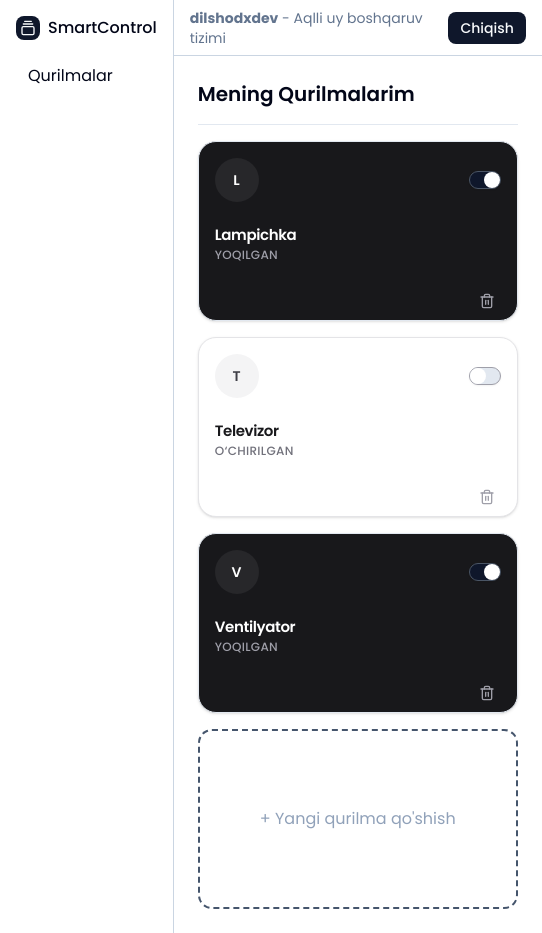
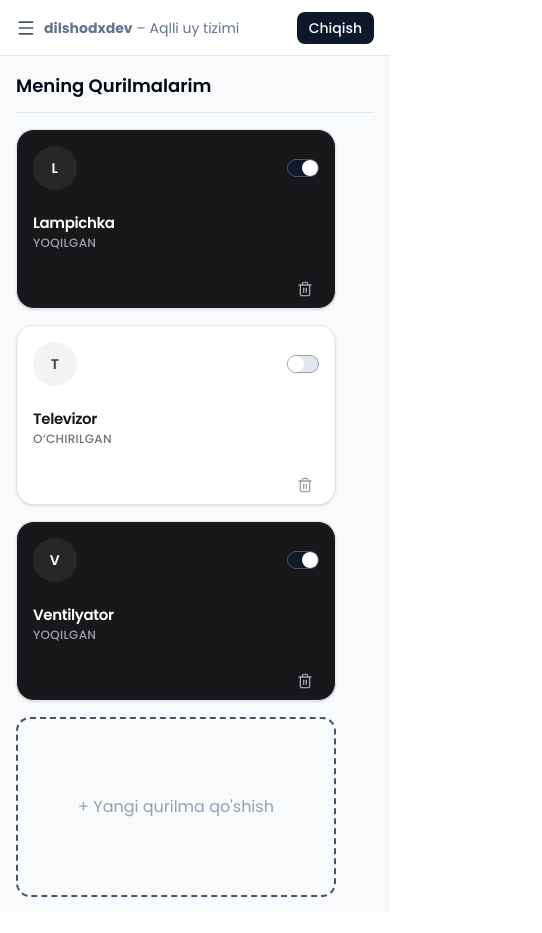
Before and after one commit to dilshodxdev/smartcontrol, a React (Vite) app: page / in a window 390 px wide. Both pictures are taken after a click on the button "Login". Shown: the whole page, 542 px wide, since content can reach past the window. Built offline with nearby package versions, Linux system fonts and the light colour scheme.

Commit message:
fix mobile version

```diff
--- a/src/components/layout/DashboardLayout.tsx
+++ b/src/components/layout/DashboardLayout.tsx
@@ -1,7 +1,8 @@
 import type { ReactNode } from "react";
+import { useState } from "react";
 import { Button } from "@/components/ui/button";
 import { useAuth } from "@/features/auth";
-import { GalleryVerticalEnd } from "lucide-react";
+import { GalleryVerticalEnd, Menu, X } from "lucide-react";
 
 type Props = {
   children: ReactNode;
@@ -9,51 +10,99 @@ type Props = {
 
 export function DashboardLayout({ children }: Props) {
   const { user, logout } = useAuth();
+  const [open, setOpen] = useState(false);
 
   return (
-    <div className="min-h-screen flex">
+    <div className="min-h-screen flex bg-slate-50">
+      {/* Mobile Overlay */}
+      {open && (
+        <div
+          className="fixed inset-0 z-40 bg-black/40 md:hidden"
+          onClick={() => setOpen(false)}
+        />
+      )}
+
       {/* Sidebar */}
-      <aside className="w-60 p-4 space-y-4 border-r border-slate-300">
-        <div className="flex justify-center gap-2 md:justify-start">
-          <div className="flex items-center gap-2 font-medium">
-            <div className="bg-primary text-primary-foreground flex size-6 items-center justify-center rounded-md">
+      <aside
+        className={`
+          fixed md:static
+          inset-y-0 left-0
+          z-50
+          w-60
+          bg-white
+          border-r border-slate-200
+          p-4
+          space-y-4
+          transform
+          transition-transform
+          duration-300
+          ease-in-out
+
+          ${open ? "translate-x-0" : "-translate-x-full md:translate-x-0"}
+        `}
+      >
+        {/* Logo */}
+        <div className="flex items-center justify-between md:justify-start">
+          <div className="flex items-center gap-2 font-semibold">
+            <div className="bg-primary text-primary-foreground flex size-7 items-center justify-center rounded-md">
               <GalleryVerticalEnd className="size-4" />
             </div>
             SmartControl
           </div>
+
+          {/* Close (mobile) */}
+          <button className="md:hidden" onClick={() => setOpen(false)}>
+            <X className="size-5 text-slate-600" />
+          </button>
         </div>
 
-        <nav className="space-y-2">
-          {/* <button className="block w-full text-left px-3 py-2 rounded hover:bg-slate-200">
-            Dashboard
-          </button> */}{" "}
-          {/* Kengaytirish uchun */}
-          <button className="block w-full text-left px-3 py-2 rounded hover:bg-slate-200">
+        {/* Nav */}
+        <nav className="space-y-2 pt-2">
+          <button
+            className="
+              block w-full text-left
+              px-3 py-2
+              rounded-md
+              text-sm
+              font-medium
+              hover:bg-slate-100
+              transition
+            "
+            onClick={() => setOpen(false)}
+          >
             Qurilmalar
           </button>
-          {/* <button className="block w-full text-left px-3 py-2 rounded hover:bg-slate-200">
-            Sozlash
-          </button> */}
-          {/* Kengaytirish uchun */}
         </nav>
       </aside>
 
       {/* Main */}
-      <div className="flex-1 flex flex-col">
+      <div className="flex-1 flex flex-col md:ml-0">
         {/* Header */}
-        <header className="h-14  flex items-center justify-between px-4 border-b border-slate-300">
-          <p className="text-sm text-slate-500">
-            <b>{user?.email}</b> - Aqlli uy boshqaruv tizimi
-          </p>
+        <header className="h-14 flex items-center justify-between px-4 border-b border-slate-200 bg-white">
+          <div className="flex items-center gap-2">
+            {/* Burger */}
+            <button className="md:hidden" onClick={() => setOpen(true)}>
+              <Menu className="size-5 text-slate-600" />
+            </button>
+
+            <p className="text-sm text-slate-500 truncate max-w-[200px] sm:max-w-full">
+              <b>{user?.email}</b> – Aqlli uy tizimi
+            </p>
+          </div>
+
           <Button size="sm" variant="default" onClick={logout}>
             Chiqish
           </Button>
         </header>
 
         {/* Content */}
-        <main className="flex-1 p-6 overflow-auto">
-          <h1 className="text-xl font-semibold mb-4">Mening Qurilmalarim</h1>
+        <main className="flex-1 p-4 sm:p-6 overflow-auto">
+          <h1 className="text-lg sm:text-xl font-semibold mb-3">
+            Mening Qurilmalarim
+          </h1>
+
           <hr className="mb-4" />
+
           {children}
         </main>
       </div>
```
